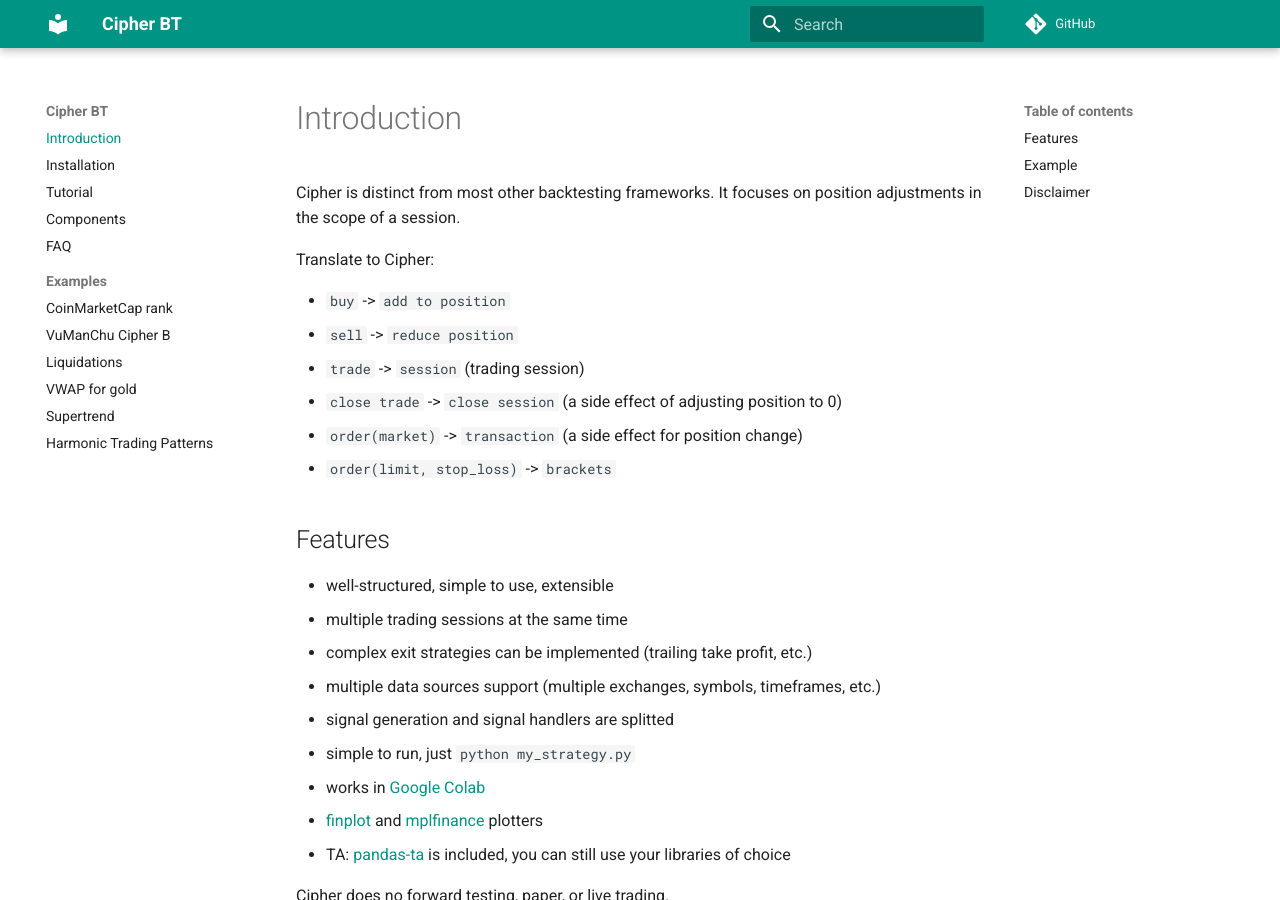
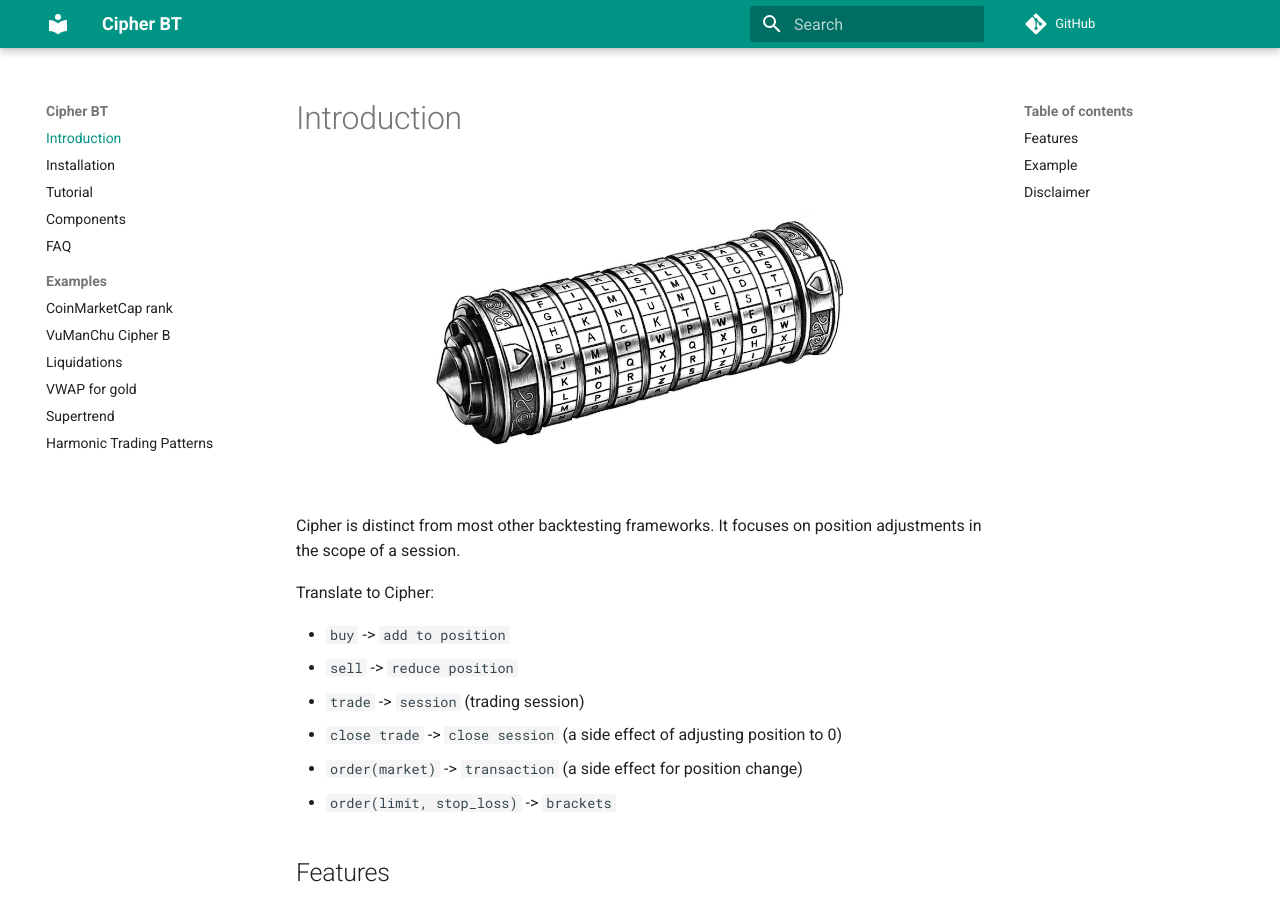
Before and after one commit to nanvel/cipher-bt, an MkDocs documentation site: the page built from docs/index.md, in a window 1280 px wide and 900 px high. Built offline with MkDocs 1.6.1 and Material for MkDocs 9.7.7, drawn with Linux system fonts in a browser that asks for light colours; comment, search, counter and statistics services are not loaded.

Commit message:
cipher image

```diff
--- a/docs/index.md
+++ b/docs/index.md
@@ -3,6 +3,8 @@ description: Cipher - a backtesting framework with focus on position adjustment
 ---
 
 # Introduction
+
+<img src="cipher.jpeg" alt="cipher" style="max-height: 400px" />
 
 Cipher is distinct from most other backtesting frameworks.
 It focuses on position adjustments in the scope of a session.
```
Also changed, not shown: README.md (+2 -0 lines), docs/cipher.jpeg (added).
